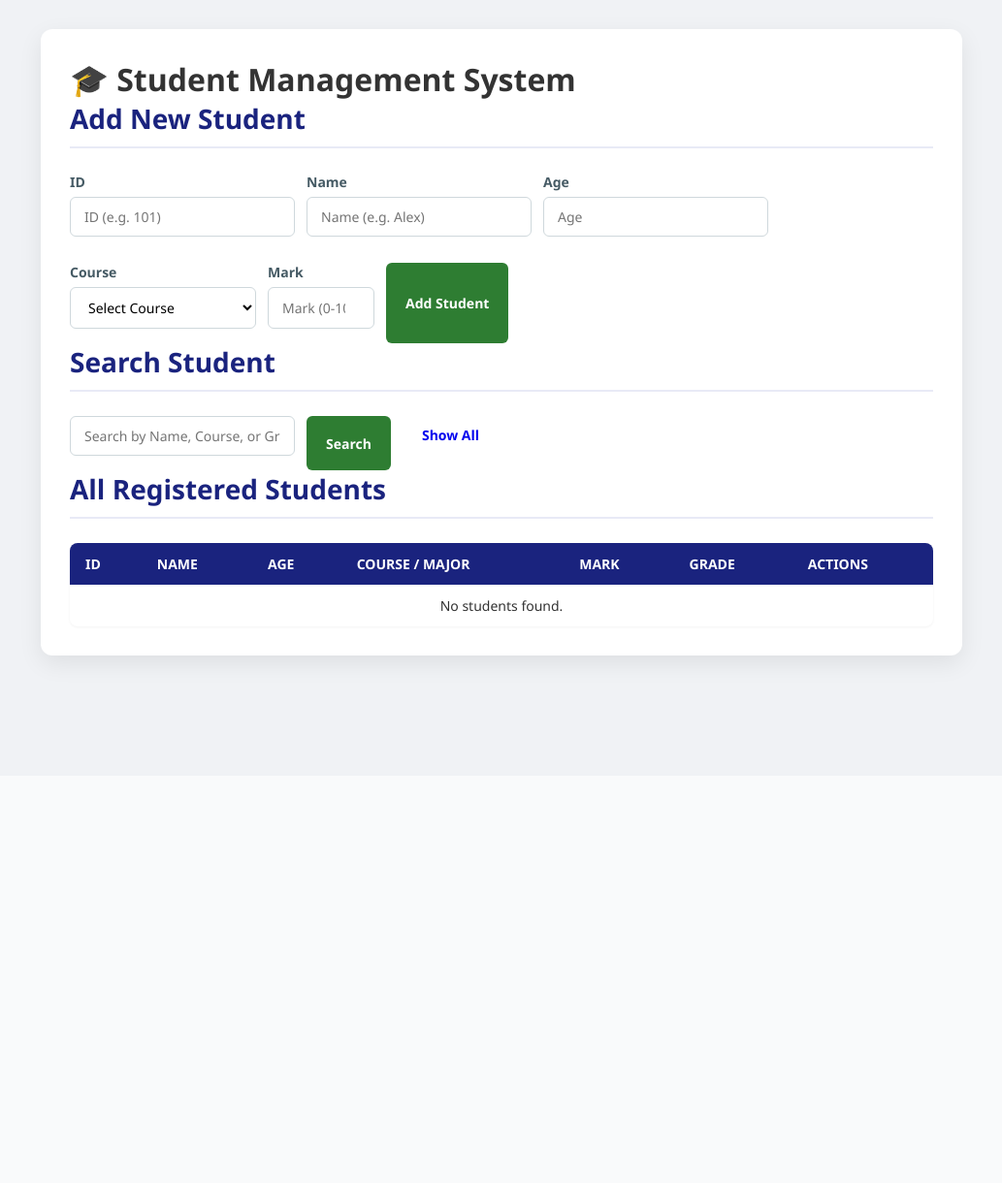
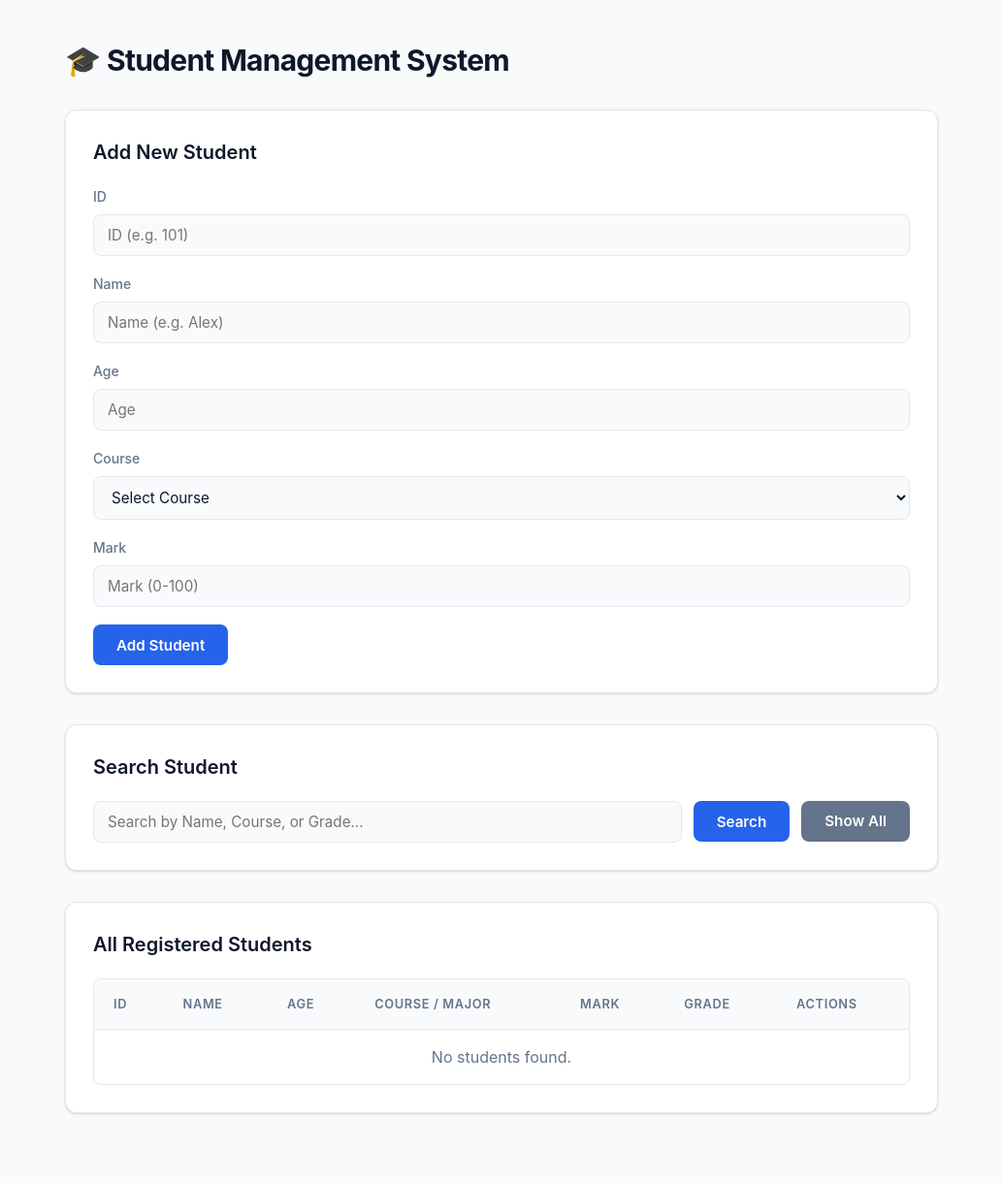
Before and after one commit to Sereiboth180/StudentManagementSystem, a Flask app: page / in a window 1280 px wide. Shown: the whole page at 97% size, without its empty margins (123-1156 px from the left). Before the commit the page ends 694 px from the top, so only its background shows below. Run offline with Flask 3, Linux system fonts and the light colour scheme.

Commit message:
Refactor CSS with variables and improved styles

```diff
--- a/static/style.css
+++ b/static/style.css
@@ -1,201 +1,211 @@
-/* --- Global Styles --- */
+/* Base Reset & Variables */
+:root {
+    --primary-color: #2563eb;
+    --primary-hover: #1d4ed8;
+    --bg-main: #f8fafc;
+    --card-bg: #ffffff;
+    --text-main: #0f172a;
+    --text-muted: #64748b;
+    --border-color: #e2e8f0;
+    --input-bg: #f8fafc;
+    --danger-color: #ef4444;
+    --danger-hover: #dc2626;
+    --shadow-sm: 0 1px 3px rgba(0,0,0,0.1), 0 1px 2px rgba(0,0,0,0.06);
+    --radius-lg: 12px;
+    --radius-md: 8px;
+}
+
 * {
     box-sizing: border-box;
     margin: 0;
     padding: 0;
-    font-family: 'Segoe UI', Tahoma, Geneva, Verdana, sans-serif;
+    font-family: 'Inter', -apple-system, BlinkMacSystemFont, 'Segoe UI', Roboto, Helvetica, Arial, sans-serif;
 }
 
 body {
-    background-color: #f0f2f5;
-    color: #333;
-    padding: 30px 15px;
-    display: flex;
-    justify-content: center;
+    background-color: var(--bg-main);
+    color: var(--text-main);
+    padding: 40px 20px;
+    line-height: 1.5;
 }
 
+/* Main Container */
 .container {
-    width: 100%;
-    max-width: 950px;
-    background: #ffffff;
-    padding: 30px;
-    border-radius: 12px;
-    box-shadow: 0 8px 24px rgba(0, 0, 0, 0.08);
+    max-width: 900px;
+    margin: 0 auto;
+}
+
+h1 {
+    font-size: 1.875rem;
+    font-weight: 700;
+    color: var(--text-main);
+    margin-bottom: 28px;
+    letter-spacing: -0.025em;
 }
 
 h2 {
-    color: #1a237e;
-    font-size: 28px;
-    margin-bottom: 25px;
-    border-bottom: 2px solid #e8eaf6;
-    padding-bottom: 10px;
+    font-size: 1.25rem;
+    font-weight: 600;
+    color: var(--text-main);
+    margin-bottom: 20px;
 }
 
-h3 {
-    color: #37474f;
-    font-size: 18px;
-    margin-bottom: 15px;
+/* Section Cards */
+.section-card {
+    background: var(--card-bg);
+    border: 1px solid var(--border-color);
+    padding: 28px;
+    border-radius: var(--radius-lg);
+    margin-bottom: 32px;
+    box-shadow: var(--shadow-sm);
 }
 
-/* --- Section Styling (Card Effect) --- */
-.section {
-    background: #fafafa;
-    border: 1px solid #e0e0e0;
-    padding: 20px;
-    border-radius: 8px;
-    margin-bottom: 25px;
-}
-
-/* --- Form Layouts & Inputs --- */
-form {
+/* Vertical Form Layout (Stacked Line-by-Line) */
+.form-vertical {
     display: flex;
-    gap: 12px;
-    flex-wrap: wrap;
+    flex-direction: column;
+    gap: 18px;
 }
 
 .form-group {
     display: flex;
     flex-direction: column;
-    margin-bottom: 15px;
+    gap: 8px;
 }
 
 .form-group label {
-    font-size: 14px;
-    font-weight: 600;
-    color: #455a64;
-    margin-bottom: 6px;
+    font-weight: 500;
+    font-size: 0.875rem;
+    color: var(--text-muted);
 }
 
 input, select {
-    padding: 10px 14px;
-    border: 1px solid #cfd8dc;
-    border-radius: 6px;
-    font-size: 14px;
+    width: 100%;
+    padding: 11px 14px;
+    background-color: var(--input-bg);
+    border: 1px solid var(--border-color);
+    border-radius: var(--radius-md);
+    font-size: 0.95rem;
+    color: var(--text-main);
     outline: none;
-    transition: all 0.2s ease-in-out;
-    background-color: #fff;
+    transition: all 0.2s ease;
+}
+
+input:focus, select:focus {
+    background-color: #ffffff;
+    border-color: var(--primary-color);
+    box-shadow: 0 0 0 3px rgba(37, 99, 235, 0.15);
+}
+
+/* Horizontal Search Form Layout */
+.form-horizontal {
+    display: flex;
+    gap: 12px;
+    align-items: center;
+}
+
+.form-horizontal .form-group {
     flex: 1;
 }
 
-input:focus, select:focus {
-    border-color: #3f51b5;
-    box-shadow: 0 0 0 3px rgba(63, 81, 181, 0.15);
+/* Buttons */
+.btn {
+    display: inline-flex;
+    align-items: center;
+    justify-content: center;
+    padding: 11px 24px;
+    background-color: var(--primary-color);
+    color: #ffffff;
+    border: none;
+    border-radius: var(--radius-md);
+    font-size: 0.95rem;
+    font-weight: 600;
+    cursor: pointer;
+    transition: background-color 0.2s ease;
+    height: 42px;
+    align-self: flex-start;
 }
 
-/* --- Buttons & Links --- */
-button, .btn {
-    padding: 10px 20px;
-    font-size: 14px;
-    font-weight: 600;
-    border: none;
-    border-radius: 6px;
-    cursor: pointer;
-    text-decoration: none;
-    display: inline-block;
-    transition: background-color 0.2s ease, transform 0.1s ease;
-    text-align: center;
+.btn:hover {
+    background-color: var(--primary-hover);
 }
 
-button {
-    background-color: #2e7d32;
-    color: white;
-}
-
-button:hover {
-    background-color: #1b5e20;
-}
-
-button:active {
-    transform: scale(0.98);
-}
-
-.btn-clear {
-    background-color: #607d8b;
-    color: white;
-}
-
-.btn-clear:hover {
-    background-color: #455a64;
-}
-
-.cancel-btn {
-    background-color: #78909c;
-    color: white;
-}
-
-.cancel-btn:hover {
-    background-color: #546e7a;
-}
-
-.edit-btn {
-    color: #1565c0;
-    font-weight: 600;
-    text-decoration: none;
-    margin-right: 12px;
-}
-
-.edit-btn:hover {
-    text-decoration: underline;
-}
-
-.delete-btn {
-    color: #c62828;
-    font-weight: 600;
+.btn-secondary {
+    background-color: #64748b;
     text-decoration: none;
 }
 
-.delete-btn:hover {
-    text-decoration: underline;
+.btn-secondary:hover {
+    background-color: #475569;
 }
 
-/* --- Table Styling --- */
+/* Table Design */
+.table-container {
+    width: 100%;
+    overflow-x: auto;
+    border-radius: var(--radius-md);
+    border: 1px solid var(--border-color);
+}
+
 table {
     width: 100%;
     border-collapse: collapse;
-    margin-top: 15px;
-    background: #fff;
-    border-radius: 8px;
-    overflow: hidden;
-    box-shadow: 0 1px 3px rgba(0,0,0,0.05);
+    background-color: #ffffff;
+    text-align: left;
+}
+
+th, td {
+    padding: 16px 20px;
+    border-bottom: 1px solid var(--border-color);
 }
 
 th {
-    background-color: #1a237e;
-    color: #ffffff;
+    background-color: #f8fafc;
+    color: var(--text-muted);
     font-weight: 600;
-    text-align: left;
-    padding: 12px 16px;
-    font-size: 14px;
-}
-
-td {
-    padding: 12px 16px;
-    border-bottom: 1px solid #eef1f6;
-    font-size: 14px;
-    color: #37474f;
-}
-
-tr:hover {
-    background-color: #f5f7ff;
+    font-size: 0.8rem;
+    text-transform: uppercase;
+    letter-spacing: 0.05em;
 }
 
 tr:last-child td {
     border-bottom: none;
 }
 
-/* --- Grade Badges --- */
-.badge {
-    display: inline-block;
-    padding: 4px 10px;
-    border-radius: 12px;
-    font-weight: bold;
-    font-size: 12px;
+tr:hover td {
+    background-color: #f1f5f9;
 }
 
-/* Style badge according to grade content */
-.grade-A { background-color: #e8f5e9; color: #2e7d32; }
-.grade-B { background-color: #e3f2fd; color: #1565c0; }
-.grade-C { background-color: #fffde7; color: #f57f17; }
-.grade-D { background-color: #fff3e0; color: #e65100; }
-.grade-E { background-color: #fbe9e7; color: #d84315; }
-.grade-F { background-color: #ffebee; color: #c62828; }
+/* Grade Badge */
+.badge {
+    display: inline-flex;
+    align-items: center;
+    justify-content: center;
+    padding: 4px 12px;
+    border-radius: 6px;
+    font-weight: 600;
+    font-size: 0.85rem;
+    background-color: #eff6ff;
+    color: var(--primary-color);
+    border: 1px solid #bfdbfe;
+}
+
+/* Action Links */
+.action-link {
+    color: var(--primary-color);
+    text-decoration: none;
+    font-weight: 500;
+    font-size: 0.9rem;
+}
+
+.action-link:hover {
+    text-decoration: underline;
+}
+
+.action-link.delete {
+    color: var(--danger-color);
+}
+
+.action-link.delete:hover {
+    color: var(--danger-hover);
+}
```
